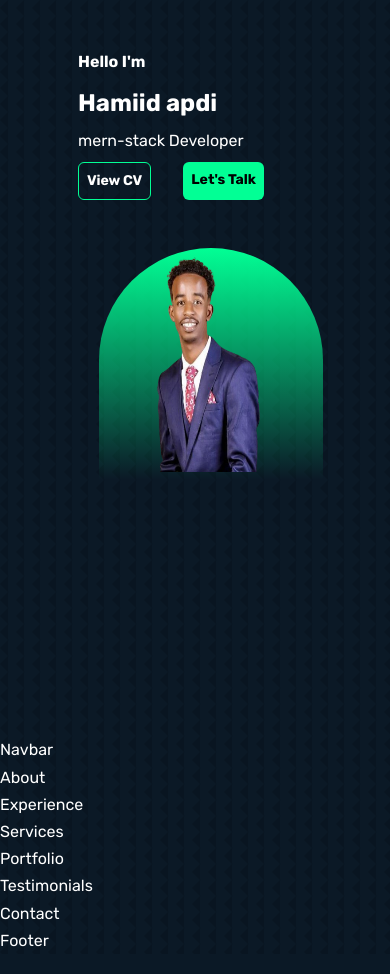
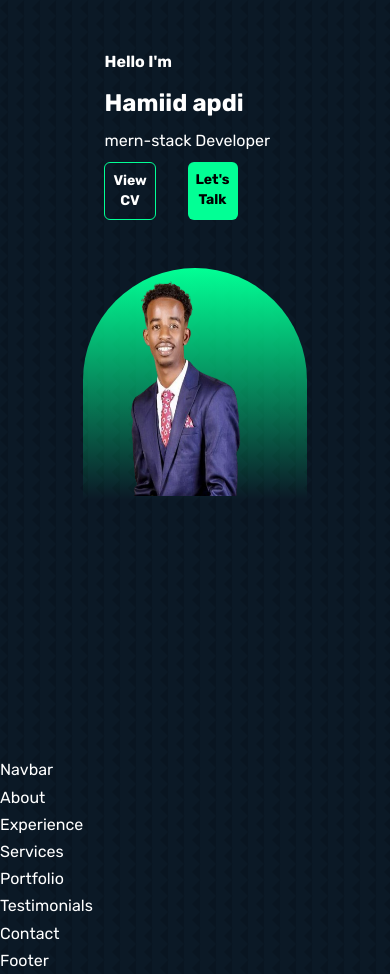
Before and after one commit to haamid10/haamid, a React (Vite) app: page / in a window 390 px wide. Shown: the top 974 px of the page. Built offline with nearby package versions, Linux system fonts and the light colour scheme.

Commit message:
responsive

```diff
--- a/src/Components/headerDive/Header.jsx
+++ b/src/Components/headerDive/Header.jsx
@@ -4,8 +4,8 @@ import Me from '../../assets/1.png'
 import HeaderSocials from './HeaderSocials'
 const Header = () => {
   return (
-   <header className='mt-12'>
-    <div className=' flex flex-col items-center justify-start '>
+   <header className='mt-12 lg:px-0'>
+    <div className=' flex flex-col items-center justify-start lg:px-0  px-32'>
       <div className='mb-12'>
         <h5 className=' font-semibold lg:text-sm mb-3'>Hello I'm</h5>
         <h1 className='font-bold text-2xl lg:text-4xl mb-2'>Hamiid apdi</h1>
--- a/src/index.css
+++ b/src/index.css
@@ -51,7 +51,7 @@ body{
     background:linear-gradient( #02FF95,transparent) ;
    width: 14rem;
    height: 14.5rem;
-   margin-right: 4rem;
+   margin-right: 6rem;
    /* margin: 2rem 2rem 0 0rem; */
     position: relative;
     left: 3rem;
@@ -62,9 +62,9 @@ body{
   }
   .m3{
     position: absolute;
-    top:14.5rem;
-    left: 4rem;
-    width: 16rem;
+    top:16rem;
+    left: 2rem;
+    width: 17rem;
     height:15rem;
   }
 }
```
